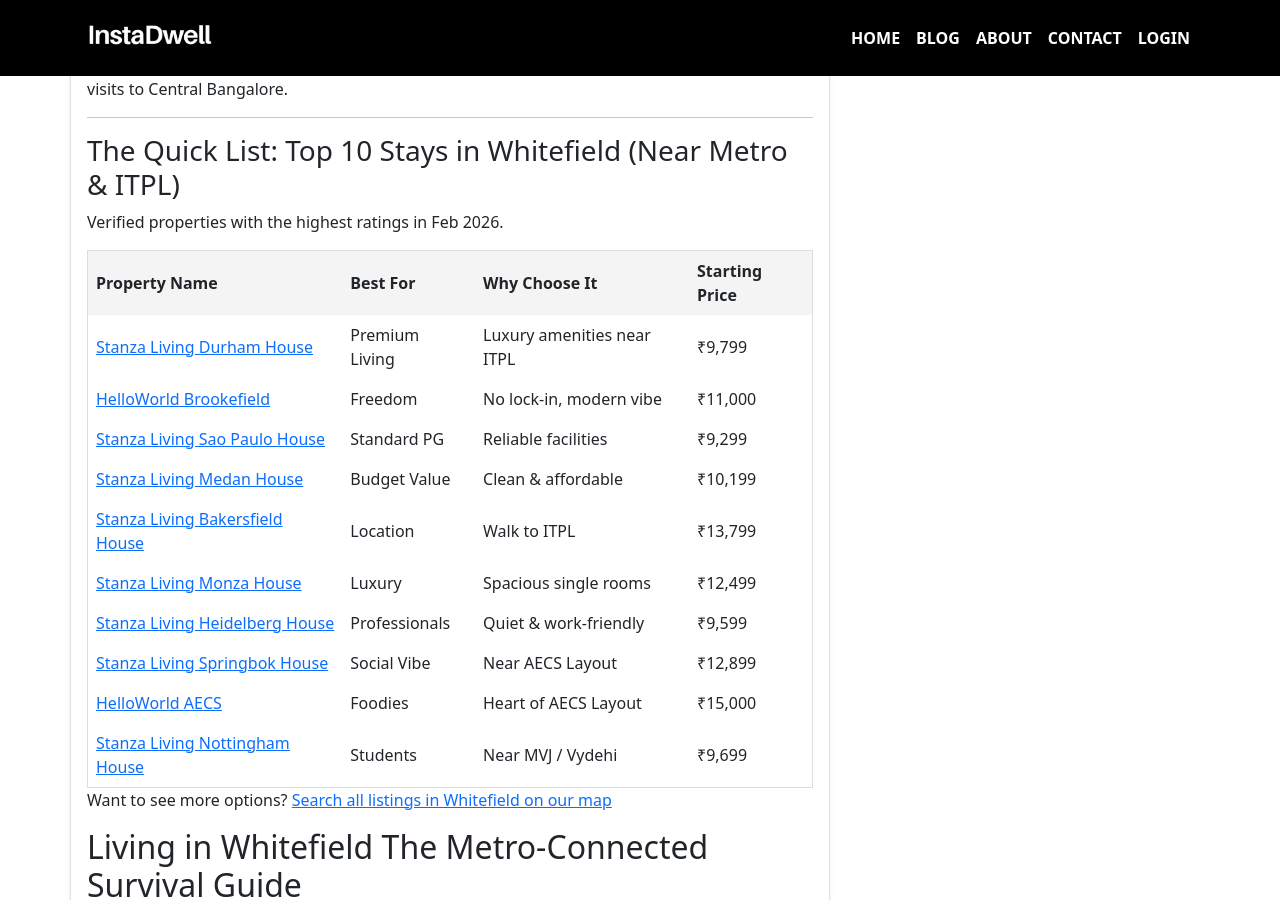
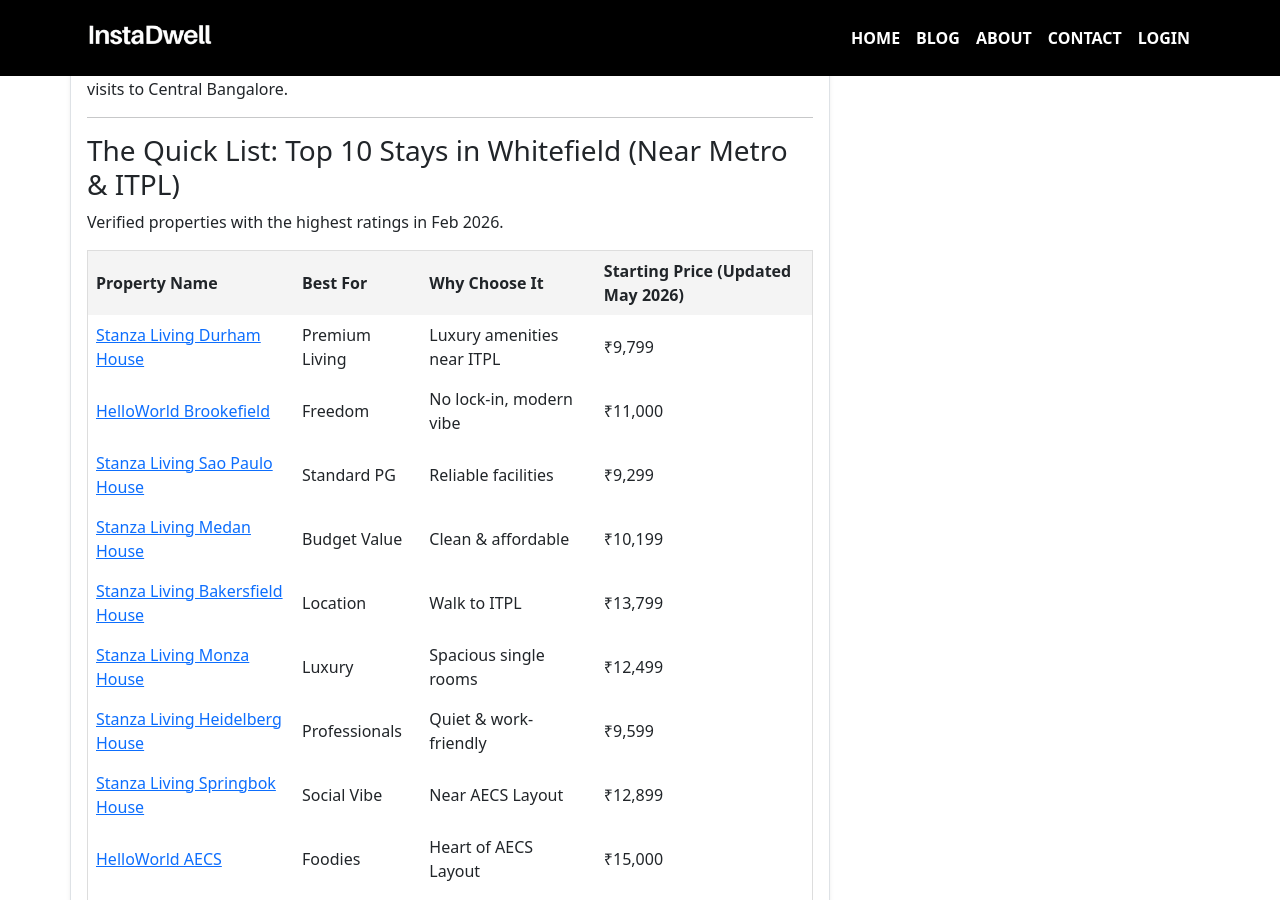
Before and after one commit to instadw/instadwell-blog, a Jekyll site: the page built from _posts/2026-1-08-top-10-co-living-spaces-in-whitefield-and-metro-connected-survival-guide-2026.md, in a window 1280 px wide and 900 px high, scrolled down 1179 px. Built offline with Jekyll 4.4.1, drawn with Linux system fonts in a browser that asks for light colours.

Commit message:
Update 2026-1-08-top-10-co-living-spaces-in-whitefield-and-metro-connected-survival-guide-2026.md

```diff
--- a/_posts/2026-1-08-top-10-co-living-spaces-in-whitefield-and-metro-connected-survival-guide-2026.md
+++ b/_posts/2026-1-08-top-10-co-living-spaces-in-whitefield-and-metro-connected-survival-guide-2026.md
@@ -53,7 +53,7 @@
 
 Verified properties with the highest ratings in Feb 2026.
 
-| **Property Name**                                                                           | **Best For**   | **Why Choose It**          | **Starting Price** |
+| **Property Name**                                                                           | **Best For**   | **Why Choose It**          | **Starting Price** (Updated May 2026) |
 | ------------------------------------------------------------------------------------------- | -------------- | -------------------------- | ------------------ |
 | [Stanza Living Durham House](https://instadwell.com/properties/2533-durham-house)           | Premium Living | Luxury amenities near ITPL | ₹9,799 |
 | [HelloWorld Brookefield](https://instadwell.com/properties/3181-helloworld-brookefield)     | Freedom        | No lock-in, modern vibe    | ₹11,000 |
```
